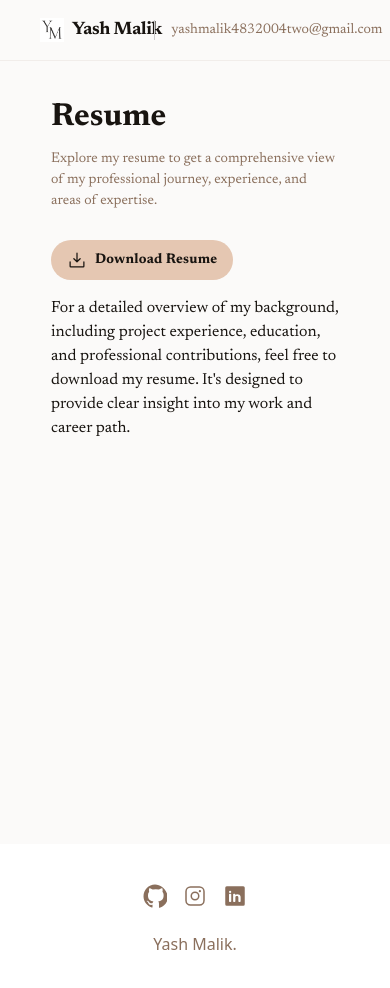
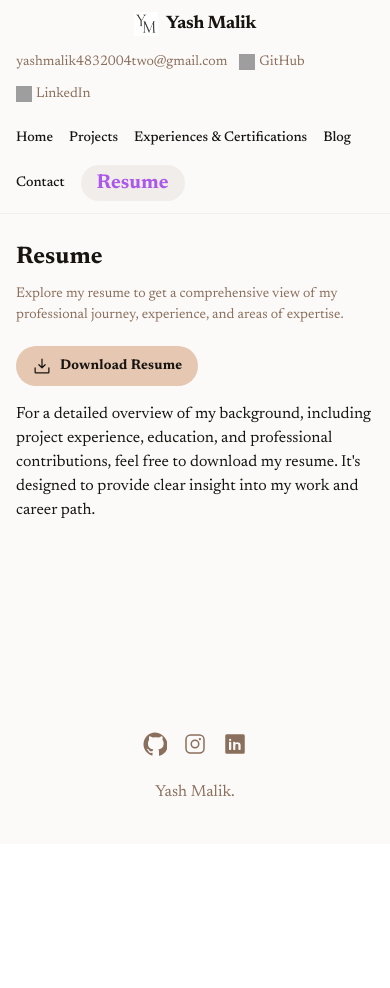
Before and after one commit to Yashmalik2004/My-Portfolio, a plain HTML site: page templates/resume.html in a window 390 px wide. After the commit the page ends 844 px from the top, so only its background shows below. Drawn offline with nearby package versions, Linux system fonts and the light colour scheme; grey boxes are pictures that could not be loaded.

Commit message:
Update resume.html

```diff
--- a/templates/resume.html
+++ b/templates/resume.html
@@ -21,9 +21,9 @@
     >
       <div class="layout-container flex h-full grow flex-col">
         <header
-          class="flex items-center justify-between whitespace-nowrap border-b border-solid border-b-[#f1edea] px-10 py-3"
+          class="flex flex-col md:flex-row items-center justify-between whitespace-nowrap border-b border-solid border-b-[#f1edea] px-4 sm:px-6 md:px-10 py-3 gap-3 md:gap-0"
         >
-          <div class="flex items-center gap-4 text-[#181410]">
+          <div class="flex flex-col md:flex-row items-center gap-4 text-[#181410] w-full md:w-auto">
             <div class="flex items-center gap-2">
               <img src="../images/website-imgs/logo.png" alt="Logo" class="w-6 h-6" />
               <h2
@@ -32,14 +32,14 @@
                 Yash Malik
               </h2>
             </div>
-            <div class="h-5 w-px bg-[#ccc]"></div>
-            <div class="flex items-center gap-3 text-sm text-[#8a6f5c]">
+            <div class="hidden md:block h-5 w-px bg-[#ccc]"></div>
+            <div class="flex flex-wrap items-center gap-3 text-sm text-[#8a6f5c]">
               <a
                 href="mailto:yashmalik4832004two@gmail.com"
-                class="hover:underline"
+                class="hover:underline break-all"
                 >yashmalik4832004two@gmail.com</a
               >
-              <div class="h-5 w-px bg-[#ccc]"></div>
+              <div class="hidden md:block h-5 w-px bg-[#ccc]"></div>
               <a
                 href="https://github.com/Yashmalik2004"
                 target="_blank"
@@ -67,8 +67,8 @@
             </div>
           </div>
 
-          <div class="flex flex-1 justify-end gap-8">
-            <div class="flex items-center gap-9">
+          <div class="flex flex-1 justify-end gap-4 md:gap-8 w-full md:w-auto mt-3 md:mt-0">
+            <div class="flex flex-wrap items-center gap-4 md:gap-9">
               <a
                 class="text-[#181410] text-sm font-medium leading-normal"
                 href="index.html"
@@ -97,33 +97,30 @@
               <a href="resume.html">
                 <button
                   class="bg-[#f1edea] text-sm font-bold px-4 py-2 rounded-full"
-
                   style="color: rgb(171, 89, 234); font-size: 20px"
                 >
                   Resume
                 </button></a
               >
             </div>
-            <!-- <div
-              class="bg-center bg-no-repeat aspect-square bg-cover rounded-full size-10"
-              style="background-image: url('../images/myimg.jpg')"
-            ></div> -->
           </div>
         </header>
-      <div class="px-40 flex flex-1 justify-center py-5">
-        <div class="layout-content-container flex flex-col max-w-[960px] flex-1">
-          <div class="flex flex-wrap justify-between gap-3 p-4">
-            <div class="flex min-w-72 flex-col gap-3">
-              <p class="text-[#181410] tracking-light text-[32px] font-bold leading-tight">Resume</p>
-              <p class="text-[#8a6f5c] text-sm font-normal leading-normal">Explore my resume to get a comprehensive view of my professional journey, experience, and areas of expertise.
+        <div class="px-2 sm:px-6 md:px-20 lg:px-40 flex flex-1 justify-center py-5 w-full">
+          <div class="layout-content-container flex flex-col max-w-full md:max-w-[960px] flex-1">
+            <div class="flex flex-wrap justify-between gap-3 p-2 md:p-4">
+              <div class="flex min-w-0 md:min-w-72 flex-col gap-3">
+                <p class="text-[#181410] tracking-light text-2xl md:text-[32px] font-bold leading-tight">Resume</p>
+                <p class="text-[#8a6f5c] text-sm font-normal leading-normal">
+                  Explore my resume to get a comprehensive view of my professional journey, experience, and areas of expertise.
                 </p>
               </div>
             </div>
-          <div class="flex px-4 py-3 justify-start">
+            <div class="flex px-2 md:px-4 py-3 justify-start">
               <a
                 href="../downloads/resume.pdf"
                 download
-  class="flex min-w-[84px] max-w-[480px] cursor-pointer items-center justify-center overflow-hidden rounded-full h-10 px-4 bg-[#e5c7b2] text-[#181410] gap-2 pl-4 text-sm font-bold leading-normal tracking-[0.015em]">
+                class="flex min-w-[84px] max-w-[480px] cursor-pointer items-center justify-center overflow-hidden rounded-full h-10 px-4 bg-[#e5c7b2] text-[#181410] gap-2 pl-4 text-sm font-bold leading-normal tracking-[0.015em]"
+              >
                 <div class="text-[#181410]" data-icon="DownloadSimple" data-size="20px" data-weight="regular">
                   <svg xmlns="http://www.w3.org/2000/svg" width="20px" height="20px" fill="currentColor"
                     viewBox="0 0 256 256">
@@ -134,21 +131,16 @@
                 </div>
                 <span class="truncate">Download Resume</span>
               </a>
-
             </div>
-          <p class="text-[#181410] text-base font-normal leading-normal pb-3 pt-1 px-4">
+            <p class="text-[#181410] text-base font-normal leading-normal pb-3 pt-1 px-2 md:px-4">
               For a detailed overview of my background, including project experience, education, and professional contributions, feel free to download my resume. It's designed to provide clear insight into my work and career path.
-
-
             </p>
           </div>
         </div>
       </div>
-  </div> <footer class="flex justify-center">
-          <div class="flex max-w-[960px] flex-1 flex-col">
-            <footer
-              class="flex flex-col gap-6 px-5 py-10 text-center @container"
-            >
+      <footer class="flex justify-center">
+        <div class="flex max-w-full md:max-w-[960px] flex-1 flex-col">
+          <footer class="flex flex-col gap-6 px-2 md:px-5 py-10 text-center @container">
             <div class="flex flex-wrap justify-center gap-4">
               <a
                 href="https://github.com/Yashmalik2004"
@@ -216,6 +208,6 @@
           </footer>
         </div>
       </footer>
+    </div>
   </body>
-
 </html>
```
Lines whose indentation alone changed are shown as unchanged.
